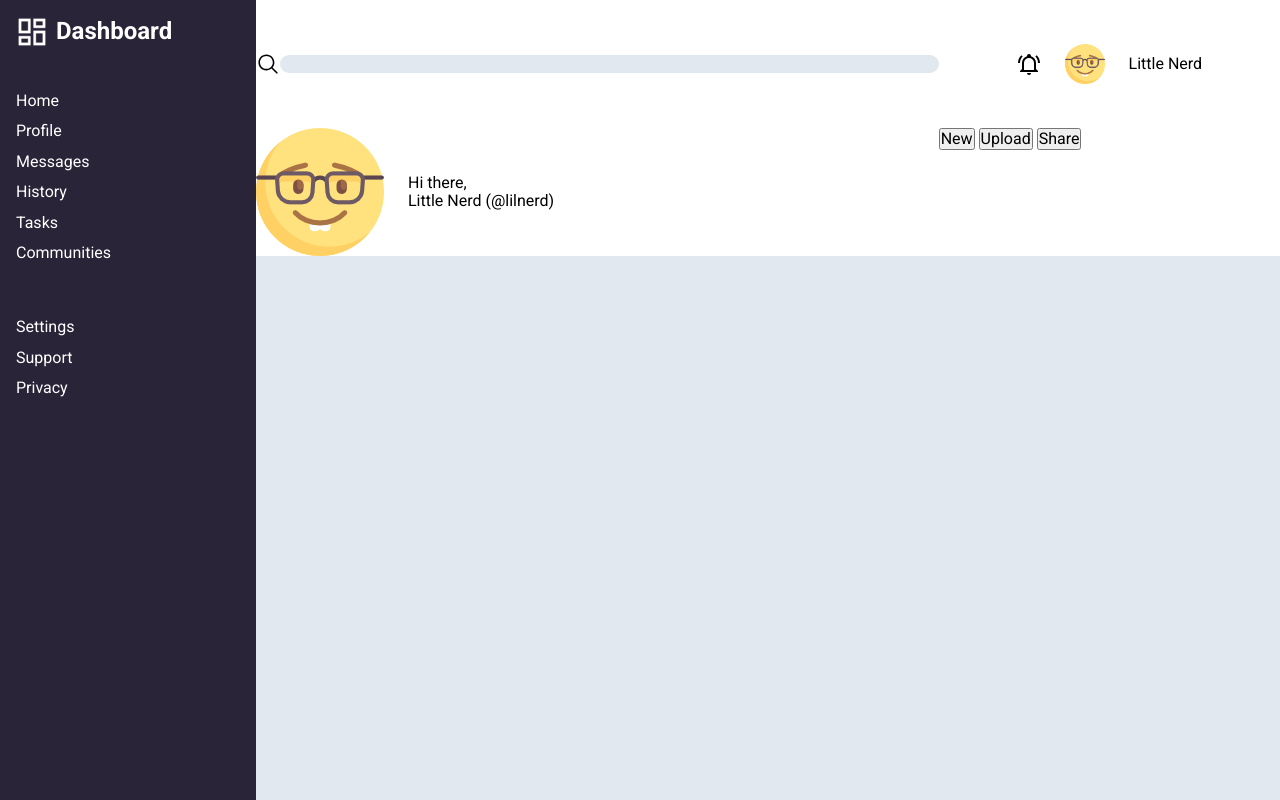
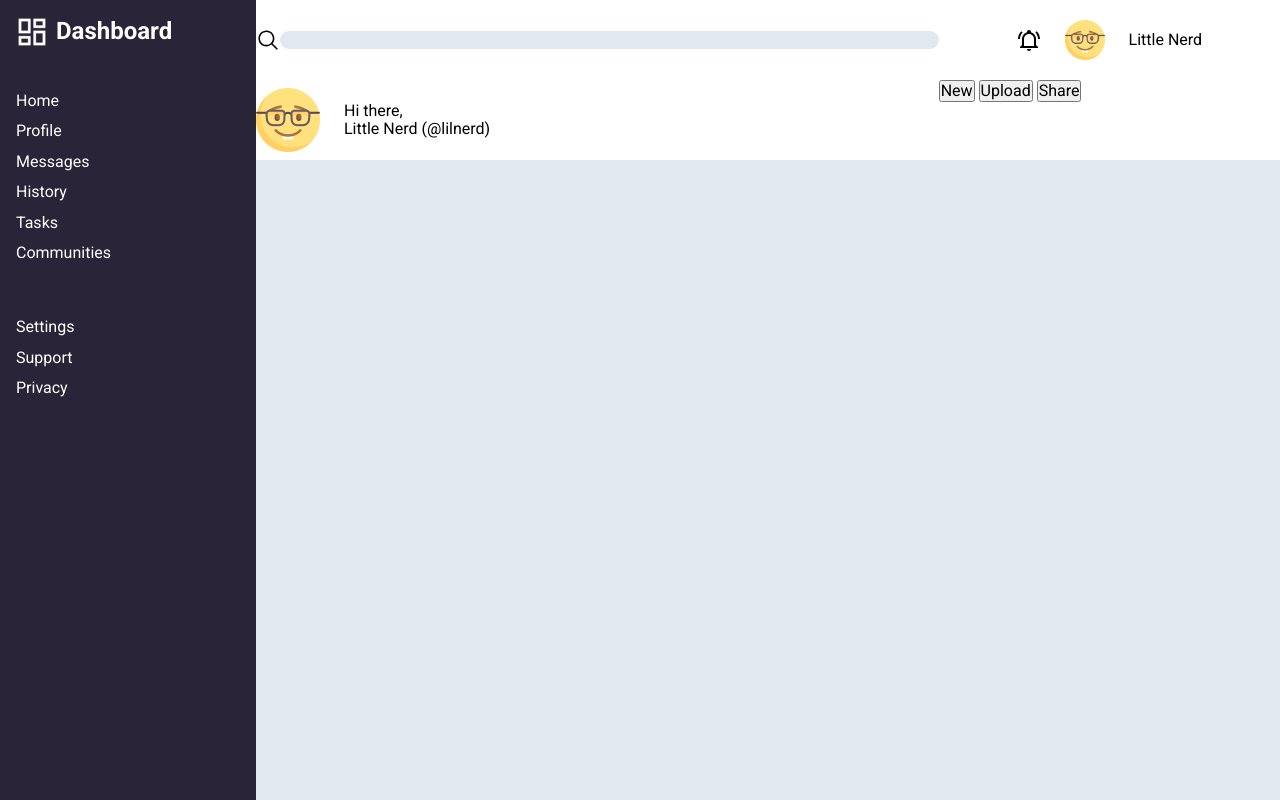
Before and after one commit to aleksapetrovic2907/odin-7-admin-dashboard, a plain HTML site: page index.html in a window 1280 px wide. Drawn offline with Linux system fonts and the light colour scheme.

Commit message:
decrease size of profile picture in greeting

```diff
--- a/styles/style.css
+++ b/styles/style.css
@@ -129,6 +129,10 @@ body {
     gap: 24px;
 }
 
+.profile-greeting > .profile-picture {
+    width: 64px;
+}
+
 .main {
     display: grid;
     grid-template-columns: 2fr 1fr;
```
